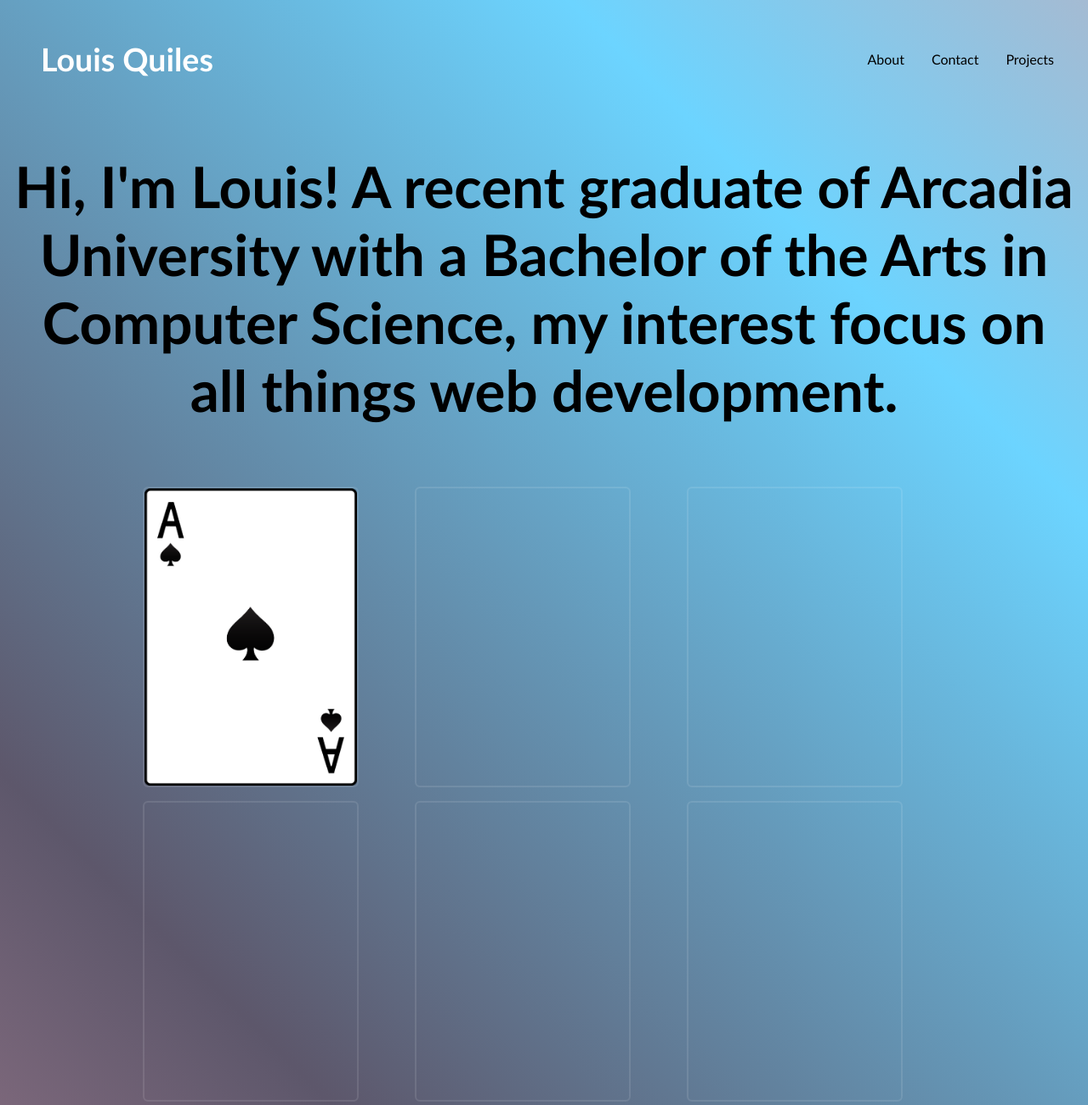
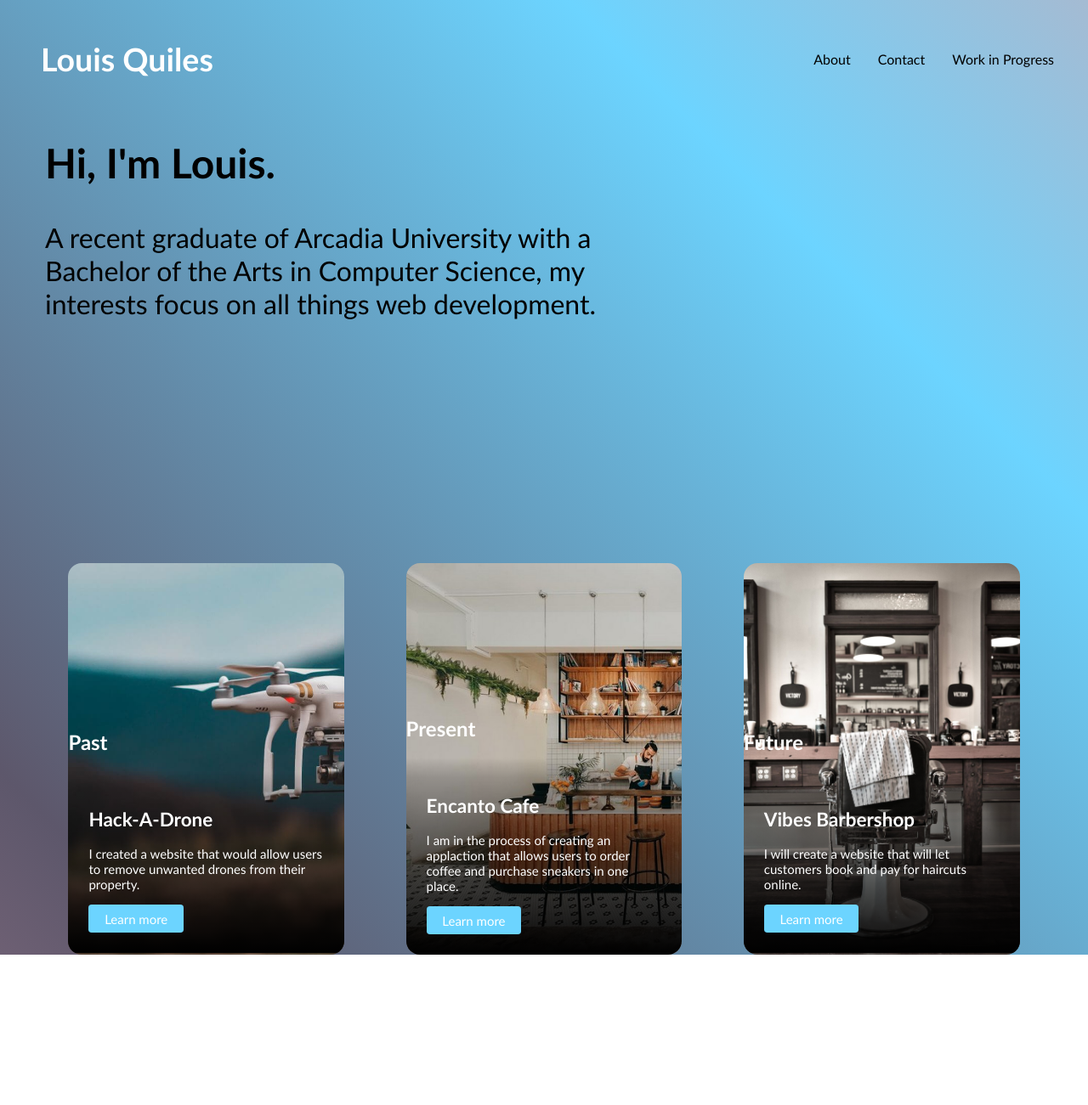
Before and after one commit to lquiles1/personalWebsite, a plain HTML site: page index.html in a window 1280 px wide. Shown: the top 1301 px of the page at 85% size. After the commit the page ends 1124 px from the top, so only its background shows below. Drawn offline with Linux system fonts and the light colour scheme.

Commit message:
finished cards

```diff
--- a/Assets/styles.css
+++ b/Assets/styles.css
@@ -44,54 +44,120 @@ body{
 
 }
 .aboutme{
-    font-size: 280%;
-    text-align: center;
-    text-decoration: dotted;
+    height: 500px;
+    width: 700px;
+    margin-left: 20rem;
+    font-size: 200%;
+    text-align: verticle;
+    text-overflow: none;
 }
-
-div{
-    display: grid;
-    grid-template-columns: repeat(auto-fit, 20rem);
-    justify-content: center;
-    padding: 10px;
-    margin: 10px;
-    margin-bottom: 20px;
+.aboutme h1{
+    position: relative;
+    left: -275px;
 }
-.card{
-    height: 350px;
-    width: 250px;
-    margin: 0.5rem;
-    border: 2px solid rgba(255, 255, 255, 0.1);
-    border-radius: 6px
+.aboutme p{
+    position: relative;
+    left: -275px;
+}
+.wip{
+    display: flex;
+    justify-content: space-evenly;
+    flex-wrap: wrap;
 
 
 }
+.card{
+    color: white;
+    background-image: url(images/Victory-shop-shot-.jpg);
+    background-size: cover;
+    padding: 11rem 0 0;
+    max-width: 35ch;
+    border-radius: 1rem ;
+    overflow: hidden;
 
-.card h3{
+    transition: transform 500ms ease;
+}
+.card:hover{
+    transform: scale(1.05);
+}
+
+.card2{
     color: white;
-    text-align: center;
-    font-size: 25px;
-    display: none;
+    background-image: url(images/DRone-law-1.jpg);
+    background-size: cover;
+    padding: 11rem 0 0;
+    max-width: 35ch;
+    border-radius: 1rem ;
+    overflow: hidden;
 
+    transition: transform 500ms ease;
+}
+.card2:hover{
+    transform: scale(1.05);
+}
+.card3{
+    color: white;
+    background-image: url(images/UrbanDaybreak2-1.jpg);
+    background-size: cover;
+    padding: 10rem 0 0;
+    max-width: 35ch;
+    border-radius: 1rem ;
+    overflow: hidden;
 
+    transition: transform 500ms ease;
 }
-.card p{
-    color: white;
-    font-size: 20px;
-    text-align: center;
-    position: relative;
-    top: 50px;
-    display: none;
+.card3:hover{
+    transform: scale(1.05);
 }
 
 
-#heading{
-    font-size: 20px;
-    text-align: center;
+.card-content{
+    --padding: 1.5rem;
+    padding: var(--padding);
+    margin-bottom: 0;
+    background: linear-gradient(
+        hsl(0 0% 0% / 0),
+        hsl(0 0% 0% / 0.2) 10%,
+        hsl(0 0% 0% / 1)
+    );
+    font-size: 15px;
+}
+.card-title{
+    position: relative;
+    width: max-content;
+
+}
+.card-title::after{
+    content: "";
+    position: absolute;
+    height: 3px;
+    left: calc(var(--padding) * -1);
+    bottom: 0;
+    width: calc(100% + var(--padding));
+    background: #6CD4FF;
+    transform: scale(0);
+    transform-origin: left;
+    transition: transform 500ms ease;
+}
+.card:hover .card-title::after{
+    transform:scale(1);
+}
+.card2:hover .card-title::after{
+    transform:scale(1);
+}
+.card3:hover .card-title::after{
+    transform:scale(1);
+}
+.button{
+    cursor: pointer;
+    display: inline-block;
+    text-decoration: none;
     color: white;
+    background-color: #6CD4FF;
+    padding: 0.5em 1.25em;
+    border-radius: .25em;
 }
-
-img{
-    height: inherit;
-    width: 250px;
+.button:hover,
+.button:focus{
+    background-color: #D496A7;
 }
--- a/index.html
+++ b/index.html
@@ -18,63 +18,61 @@
                 </li>
                 <li class="nav-item">About </li>
                 <li class="nav-item">Contact </li>
-                <li class="nav-item">Projects</li>
+                <li class="nav-item">Work in Progress</li>
             </ul>
         </nav>
     </header>
     <main>
-
         <section class="aboutme">
-            <h1>Hi, I'm Louis! A recent graduate of Arcadia University with a Bachelor of the Arts in Computer Science,
-                my interest focus on all things web development.</h1>
+            <h1>Hi, I'm Louis.</h1>
+            <p> A recent graduate of Arcadia University with a Bachelor of the Arts in Computer Science,
+                my interests focus on all things web development.</p>
         </section>
 
-        <div>
+        <div class="wip">
 
-            <section class="card">
-                <img src="./Assets/images/kisspng-ace-of-spades-playing-card-ace-of-hearts-clip-art-deck-cliparts-5a85e4557271f8.0937353015187241814688.png" alt="barbershop logo">
-                <h3 class="card-title">Vibes Barbershop</h3>
-                <p class = "card-content">I will create a website for my local barbershop. It will give the users the ability to  book and pay for appoinments completely online.</p>
+            <section class="card2">
+                <h1>Past</h1>
+                <div class="card-content">
+                    <h2 class="card-title">Hack-A-Drone</h2>
+                    <p class="card-body">
+                        I created a website that would allow users to remove unwanted drones from their property.</p>
+                    <a href="#" class="button">Learn more</a>
+                </div>
             </section>
-
-            <section class="card">
-
-                <h3 class="card-title">Vibes Barbershop</h3>
-                <p class = "card-content">I will create a website for my local barbershop. It will give the users the ability to  book and pay for appoinments completely online.</p>
-            </section>
-
-            <section class="card">
-                <h3 class="card-title">Vibes Barbershop</h3>
-                <p class = "card-content">I will create a website for my local barbershop. It will give the users the ability to  book and pay for appoinments completely online.</p>
-            </section>
-
-            <section class="card">
-
-                <h3 class="card-title">Vibes Barbershop</h3>
-                <p class = "card-content">I will create a website for my local barbershop. It will give the users the ability to  book and pay for appoinments completely online.</p>
+            <section class="card3">
+                <h1>Present</h1>
+                <div class="card-content">
+                    <h2 class="card-title">Encanto Cafe</h2>
+                    <p class="card-body">
+                        I am in the process of creating an applaction that allows users to order coffee and purchase sneakers in one place.</p>
+                    <a href="#" class="button">Learn more</a>
+                </div>
             </section>
             <section class="card">
+                <h1>Future</h1>
+                <div class="card-content">
+                    <h2 class="card-title">Vibes Barbershop</h2>
+                    <p class="card-body">I will create a website that will let customers book and pay for haircuts
+                        online.</p>
+                    <a href="#" class="button">Learn more</a>
+                </div>
+            </section>
+        </div>
 
-                <h3 class="card-title">Vibes Barbershop</h3>
-                <p class = "card-content">I will create a website for my local barbershop. It will give the users the ability to  book and pay for appoinments completely online.</p>
-            </section>
-            <section class="card">
+        <div class="contact-form">
+            <form>
 
-                <h3 class="card-title">Vibes Barbershop</h3>
-                <p class = "card-content">I will create a website for my local barbershop. It will give the users the ability to  book and pay for appoinments completely online.</p>
-            </section>
-            <section class="card">
+            </form>
+        </div>
 
-                <h3 class="card-title">Vibes Barbershop</h3>
-                <p class = "card-content">I will create a website for my local barbershop. It will give the users the ability to  book and pay for appoinments completely online.</p>
-            </section>
-            <section class="card">
-                <img src="./Assets/images/barberpol.png" alt="barbershop logo">
-                <h3 class="card-title">Vibes Barbershop</h3>
-                <p class = "card-content">I will create a website for my local barbershop. It will give the users the ability to  book and pay for appoinments completely online.</p>
-            </section>
 
-        </div>
+
+
+
+
+
+
 
 
 
```
Also changed, not shown: Assets/images/13b146ff8589428d9f94112d0d93cf-royce-barbershop-biz-photo-48b14ca5802e4d9d96cc65bbbb1af8-booksy.jpg (added), Assets/images/DRone-law-1.jpg (added), Assets/images/IMG_9028.JPG (added), Assets/images/UrbanDaybreak2-1.jpg (added), Assets/images/Victory-shop-shot-.jpg (added), Assets/images/ace.png (renamed from Assets/images/kisspng-ace-of-spades-playing-card-ace-of-hearts-clip-art-deck-cliparts-5a85e4557271f8.0937353015187241814688.png), Assets/images/barber-main.jpg (added), Assets/images/barberpol.png (deleted), Assets/images/unnamed.jpg (added), 1 other file.
